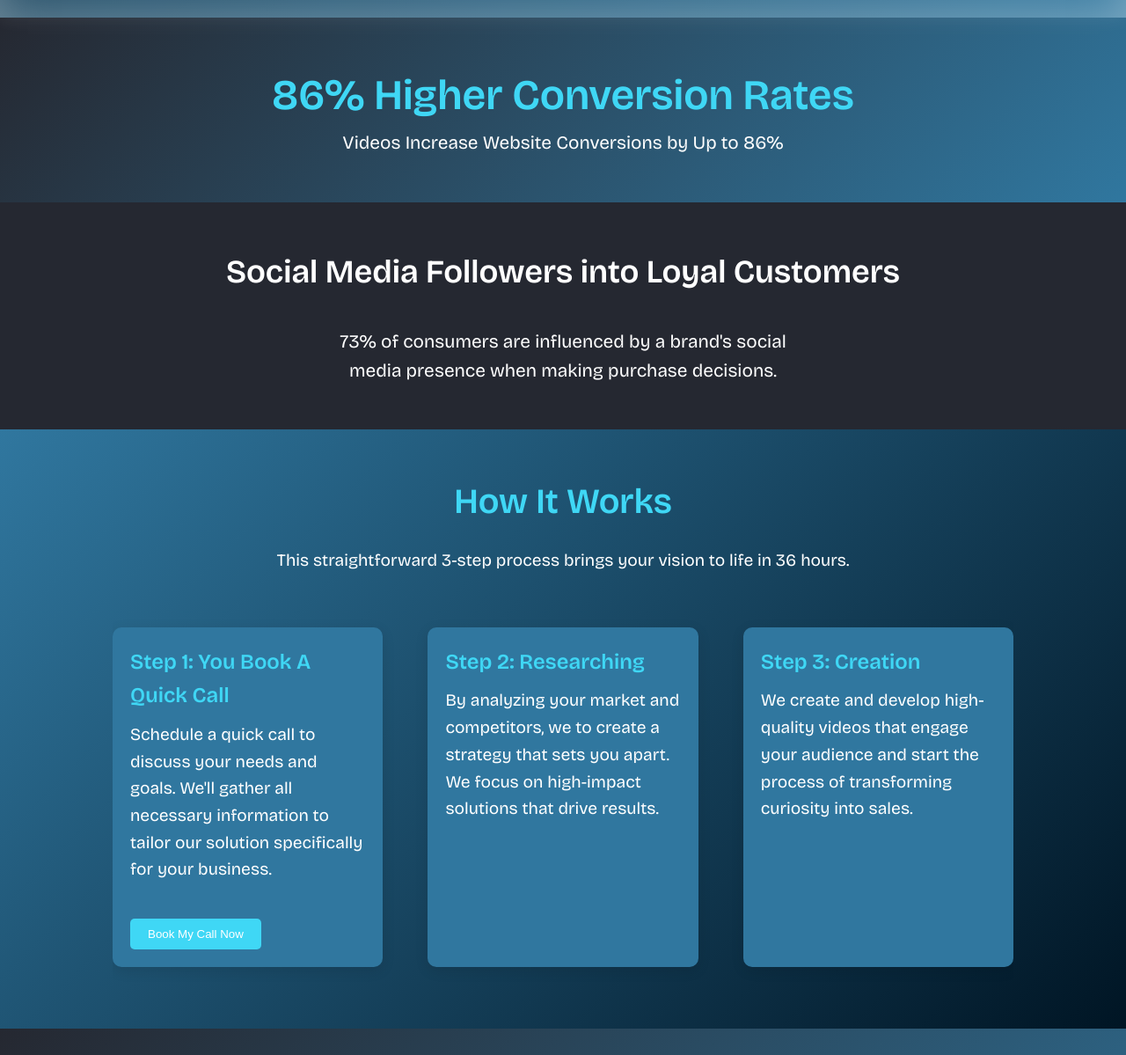
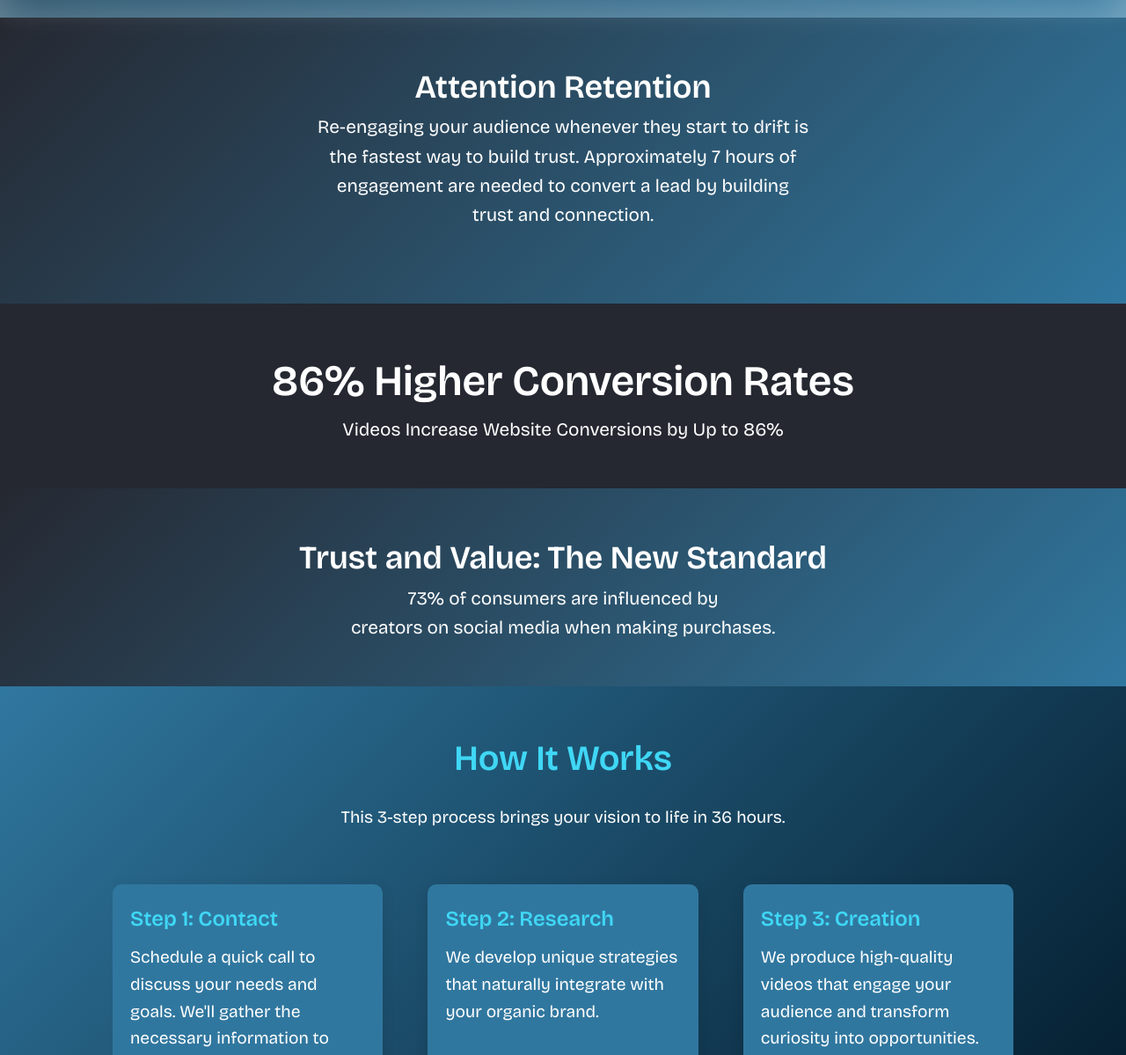
Before and after one commit to AceFusionDigital/acefusiondigital, a plain HTML site: page index.html in a window 1280 px wide. Shown: the part 1260-2459 px from the top of the page at 88% size. Drawn offline with nearby package versions, Linux system fonts and the light colour scheme; a script that the page names is missing.

Commit message:
Update index.html

```diff
--- a/index.html
+++ b/index.html
@@ -63,9 +63,9 @@
     <section id="hero" class="hero">
         <div class="container">
             <div class="hero-content">
-                <h1>High-Quality <br>Videos That Transform <br> Curiosity Into Sales</h1>
+                <h1>High-Quality <br>Videos That Transform <br> Curiosity Into Growth</h1>
                 <p class="perfWrap">
-                    Feeling the Customer Engagement Blues? Streamline The Experience & Keep Your Fans Hooked!
+                    Feeling the Customer Engagement Blues? Streamline The Experience & Keep Your Audience Hooked!
                 </p>
                 <br><br>
                 <div class="iframe-container">
@@ -76,48 +76,56 @@
         </div>
     </section>
 
-    <section id="solution" class="section">
+
+    <section id="" class="section3">
+        <div class="container">
+            <h2>Attention Retention</h2><p class="perfWrap2">Re-engaging your audience whenever they start to drift is the fastest way to build trust. Approximately 7 hours of engagement are needed to convert a lead by building trust and connection.
+
+            </p>
+    </section>
+
+    <section id="solution" class="section2">
         <div class="container">
             <h2><div class="counter" id="counter">0%</div></h2>
             <p class="perfWrap2">Videos Increase Website Conversions by Up to 86%</p>
         </div>
     </section>
 
+    <section id="" class="section3">
+        <div class="container">
+            <h2>Trust and Value: The New Standard</h2>
+            <p class="perfWrap2">73% of consumers are influenced by
+                creators on social media when making purchases.
+            </div>
+    </section>
 
-<section id="solution" class="section2">
-    <div class="container">
-        <h2>Social Media Followers into Loyal Customers</h2>
-        <p class="perfWrap2">
-            73% of consumers are influenced by a brand's social media presence when making purchase decisions.
-        </p>
-    </div>
-</section>
 
 <section id="process" class="section">
     <div class="container">
         <h2 class="">How It Works</h2>
-        <p>This straightforward 3-step process brings your vision to life in 36 hours.</p>
+        <p>This 3-step process brings your vision to life in 36 hours.</p>
         <div class="steps">
             <div class="step">
 
                 <div class="step-content">
-                    <h3>Step 1: You Book A Quick Call</h3>
-                    <p>Schedule a quick call to discuss your needs and goals. We'll gather all necessary information to tailor our solution specifically for your business.</p>
+                    <h3>Step 1: Contact</h3>
+                    <p>Schedule a quick call to discuss your needs and goals. We'll gather the necessary information to ensure you get exactly what you want.</p>
                     <a href="#book"><button class="step-button"> Book My Call Now</button></a>
+                    <a href="#nocall"><button class="step-button2"> I Hate Calls</button></a>
                 </div>
             </div>
             <div class="step">
 
                 <div class="step-content">
-                    <h3>Step 2: Researching</h3>
-                    <p> By analyzing your market and competitors, we to create a strategy that sets you apart. We focus on high-impact solutions that drive results.</p>
+                    <h3>Step 2: Research</h3>
+                    <p> We develop unique strategies that naturally integrate with your organic brand.</p>
                 </div>
             </div>
             <div class="step">
 
                 <div class="step-content">
                     <h3>Step 3: Creation</h3>
-                    <p>We create and develop high-quality videos that engage your audience and start the process of transforming curiosity into sales.</p>
+                    <p>We produce high-quality videos that engage your audience and transform curiosity into opportunities.                  </p>
                 </div>
             </div>
         </div>
@@ -140,7 +148,8 @@
                 <h3 onclick="toggleContent(this)">What If I Don’t Like The Video? <span class="toggle-icon">+</span></h3>
                 <div class="faq-details" style="display: none;">
                     <p>
-                        <h2>UNLIMITED REVISIONS:</h2> Your satisfaction is #1 priority. You will get UNLIMITED revisions to ensure the final product meets your expectations.<br><br>
+                        <h2>UNLIMITED REVISIONS:</h2>
+                        Your satisfaction is top priority. I offer unlimited revisions to ensure the final product meets your expectations.<br><br>
                 </div>
             </div>
 
@@ -149,7 +158,7 @@
                 <div class="faq-details" style="display: none;">
                     <p>
                         <h2>Standard turnaround:</h2>For straightforward edits, you'll receive your video within 36 hours.<br><br>
-                        <h2 style="color:rgb(255, 0, 255)">Custom projects:</h2> If your project requires more creative elements or custom assets, we'll work with you to establish a timeline that meets your needs.
+                        <h2 style="color:rgb(255, 0, 255)">Custom projects:</h2> If your project requires more creative elements or custom assets, I'll work with you to establish a timeline that meets your needs.
                     </p>
                 </div>
             </div>
@@ -168,7 +177,7 @@
     <div class="container">
         <div class="hero-content">
             <h1>
-                Curious about skyrocketing your sales? Grab a drink, let's chat!
+                Curious about boosting your growth? <br> Grab a drink, let's chat!
             </h1>
             <!-- Calendly inline widget begin -->
             <div class="calendly-inline-widget" data-url="https://calendly.com/acefusiondigital/discovery?primary_color=3da5d4" style="min-width:320px;height:700px;"></div>
@@ -178,8 +187,8 @@
     </div>
 </section>
 
-<section id="solution" class="section">
-    <div class="container">
+<section id="nocall" class="section">
+    <div class="container" >
         <h2>Hate Getting on Calls?</h2>
         <p class="perfWrap2">Reach out via social media or email.</p>
     </div>
```
